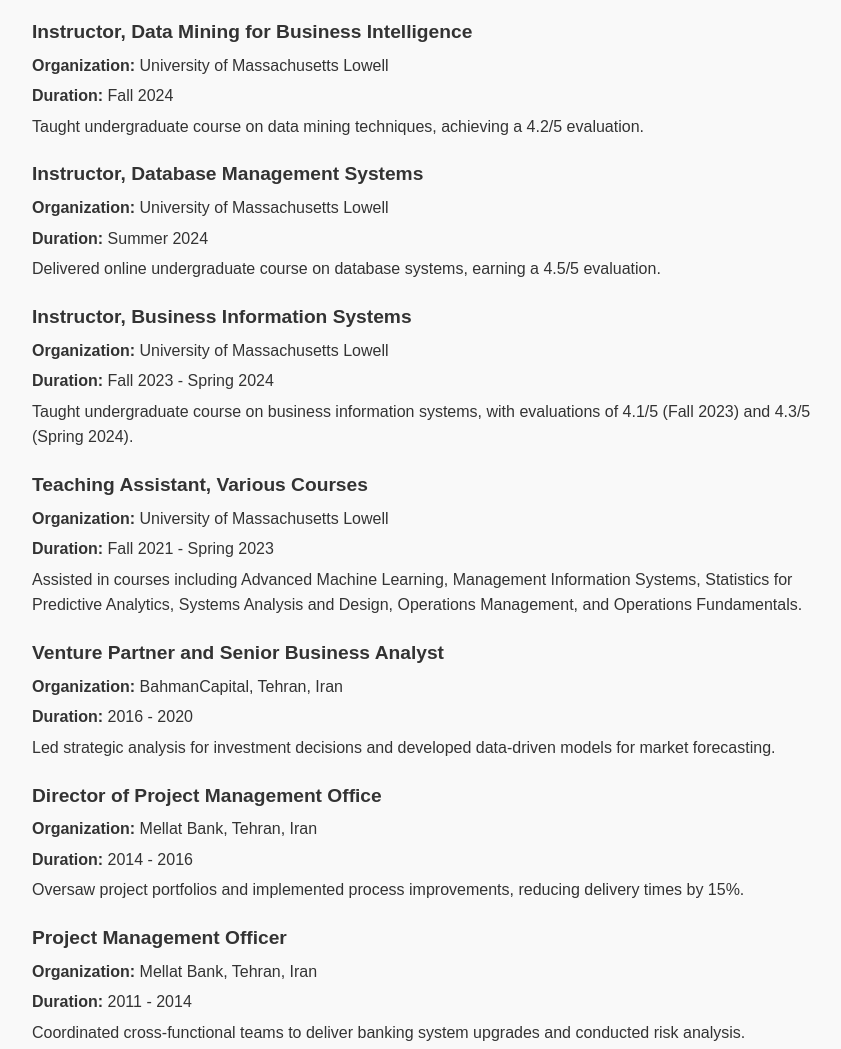
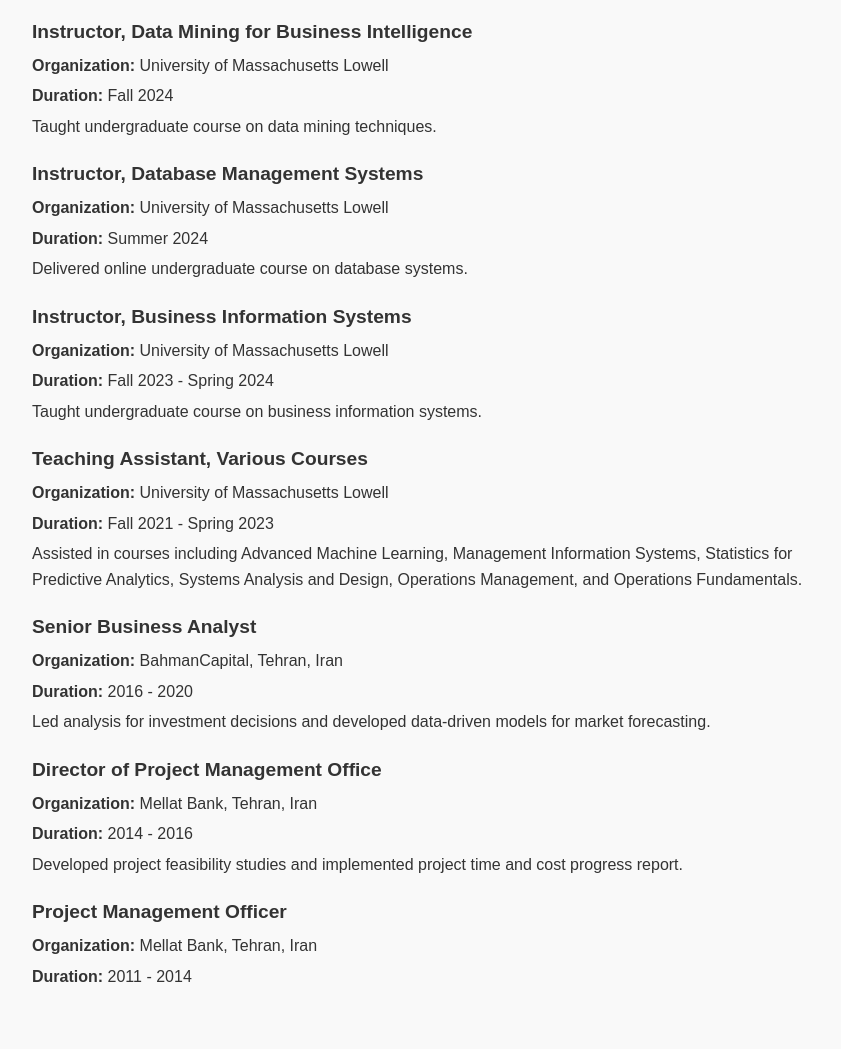
Before and after one commit to AMIRASRZAD/AMIRASRZAD.github.io, a plain HTML site: page experience.html in a window 1280 px wide. Shown: the part 266-1315 px from the top of the page, without its empty margins (208-1049 px from the left). Drawn offline with Linux system fonts and the light colour scheme.

```diff
--- a/experience.html
+++ b/experience.html
@@ -67,19 +67,19 @@
                 <h3>Instructor, Data Mining for Business Intelligence</h3>
                 <p><strong>Organization:</strong> University of Massachusetts Lowell</p>
                 <p><strong>Duration:</strong> Fall 2024</p>
-                <p>Taught undergraduate course on data mining techniques, achieving a 4.2/5 evaluation.</p>
+                <p>Taught undergraduate course on data mining techniques.</p>
             </div>
             <div class="experience">
                 <h3>Instructor, Database Management Systems</h3>
                 <p><strong>Organization:</strong> University of Massachusetts Lowell</p>
                 <p><strong>Duration:</strong> Summer 2024</p>
-                <p>Delivered online undergraduate course on database systems, earning a 4.5/5 evaluation.</p>
+                <p>Delivered online undergraduate course on database systems.</p>
             </div>
             <div class="experience">
                 <h3>Instructor, Business Information Systems</h3>
                 <p><strong>Organization:</strong> University of Massachusetts Lowell</p>
                 <p><strong>Duration:</strong> Fall 2023 - Spring 2024</p>
-                <p>Taught undergraduate course on business information systems, with evaluations of 4.1/5 (Fall 2023) and 4.3/5 (Spring 2024).</p>
+                <p>Taught undergraduate course on business information systems.</p>
             </div>
             <div class="experience">
                 <h3>Teaching Assistant, Various Courses</h3>
@@ -88,22 +88,22 @@
                 <p>Assisted in courses including Advanced Machine Learning, Management Information Systems, Statistics for Predictive Analytics, Systems Analysis and Design, Operations Management, and Operations Fundamentals.</p>
             </div>
             <div class="experience">
-                <h3>Venture Partner and Senior Business Analyst</h3>
+                <h3>Senior Business Analyst</h3>
                 <p><strong>Organization:</strong> BahmanCapital, Tehran, Iran</p>
                 <p><strong>Duration:</strong> 2016 - 2020</p>
-                <p>Led strategic analysis for investment decisions and developed data-driven models for market forecasting.</p>
+                <p>Led analysis for investment decisions and developed data-driven models for market forecasting.</p>
             </div>
             <div class="experience">
                 <h3>Director of Project Management Office</h3>
                 <p><strong>Organization:</strong> Mellat Bank, Tehran, Iran</p>
                 <p><strong>Duration:</strong> 2014 - 2016</p>
-                <p>Oversaw project portfolios and implemented process improvements, reducing delivery times by 15%.</p>
+                <p>Developed project feasibility studies and implemented project time and cost progress report.</p>
             </div>
             <div class="experience">
                 <h3>Project Management Officer</h3>
                 <p><strong>Organization:</strong> Mellat Bank, Tehran, Iran</p>
                 <p><strong>Duration:</strong> 2011 - 2014</p>
-                <p>Coordinated cross-functional teams to deliver banking system upgrades and conducted risk analysis.</p>
+                <p></p>
             </div>
         </section>
     </div>
```
